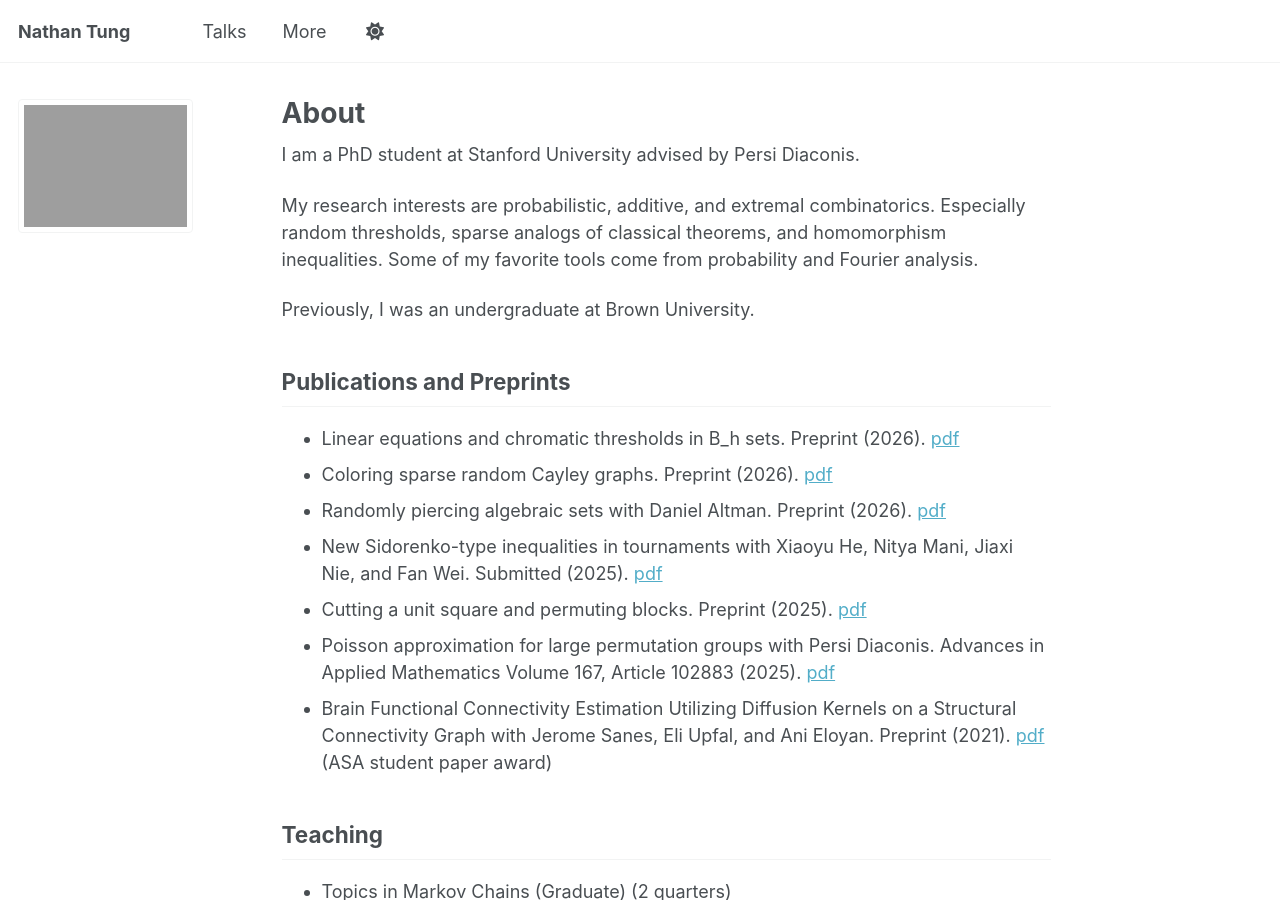
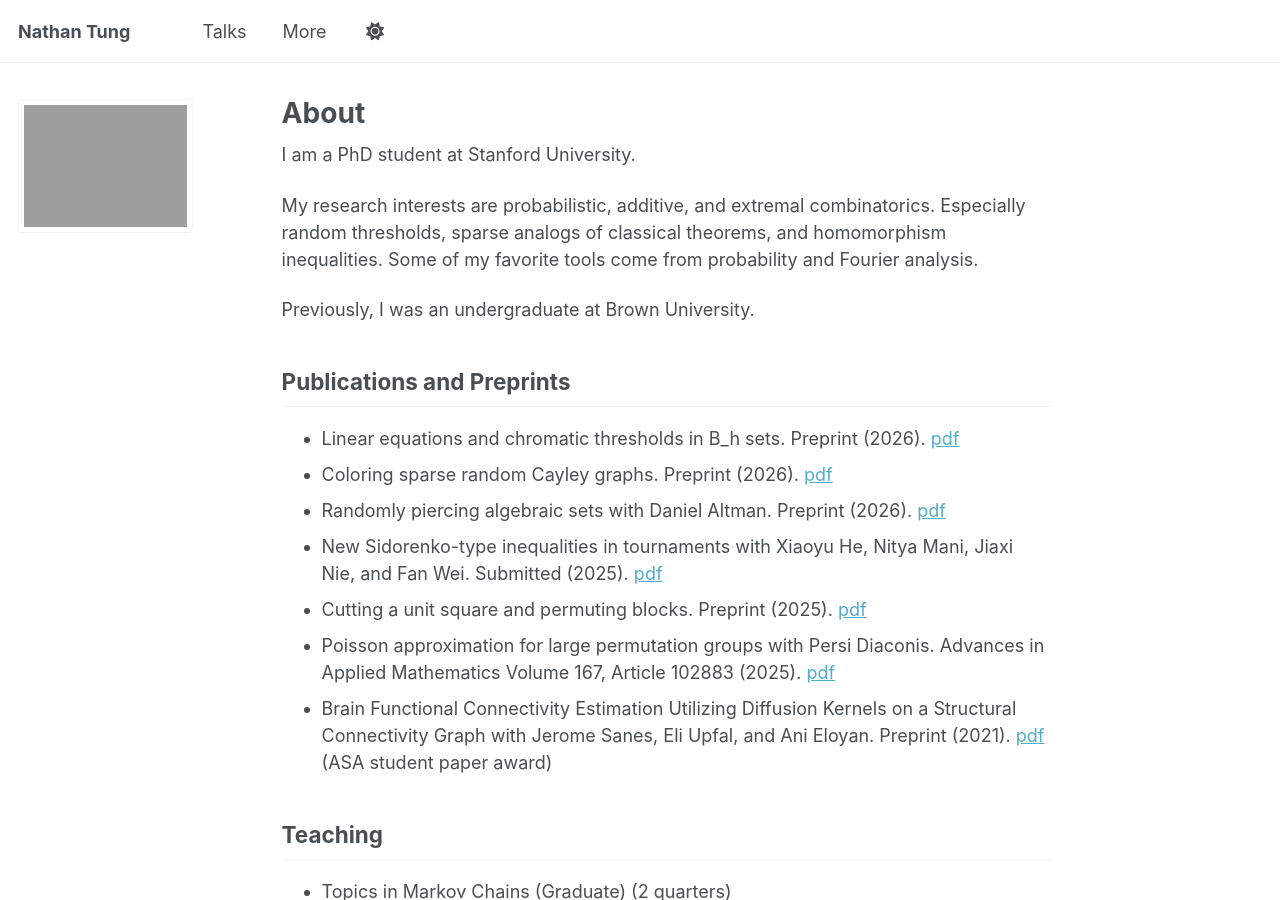
Before and after one commit to njtung/njtung.github.io, a Jekyll site: the page built from _pages/about.md, in a window 1280 px wide and 900 px high. Built offline with Jekyll 4.4.1, drawn with Linux system fonts in a browser that asks for light colours; a script that is not in the unit is left out.

Commit message:
Update about.md

```diff
--- a/_pages/about.md
+++ b/_pages/about.md
@@ -16,7 +16,7 @@ redirect_from:
 }
 </script>
 
-I am a PhD student at Stanford University advised by Persi Diaconis.
+I am a PhD student at Stanford University.
 
 My research interests are probabilistic, additive, and extremal combinatorics. Especially random thresholds, sparse analogs of classical theorems, and homomorphism inequalities. Some of my favorite tools come from probability and Fourier analysis.
 
```
